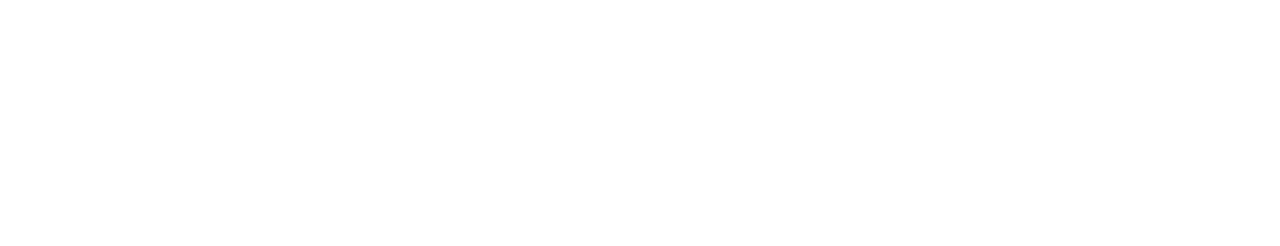
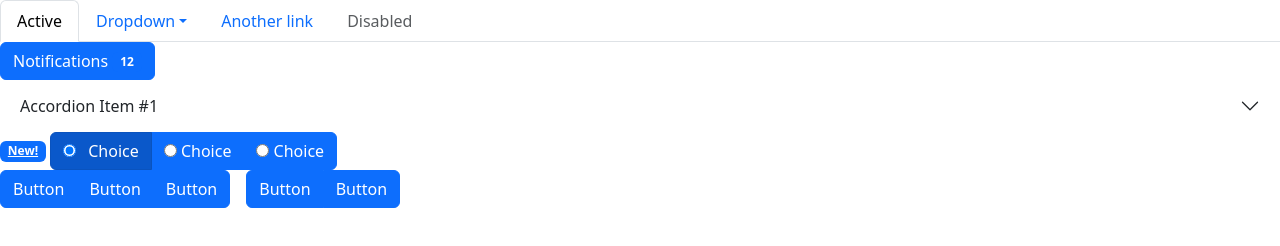
Before and after one commit to heavidevi/htmltest, a plain HTML site: page pages/about.html in a window 1280 px wide. Drawn offline with nearby package versions, Linux system fonts and the light colour scheme.

Commit message:
mad enav bar

```diff
--- a/pages/about.html
+++ b/pages/about.html
@@ -5,8 +5,181 @@
     <meta charset="UTF-8">
     <meta name="viewport" content="width=device-width, initial-scale=1.0">
     <title>about</title>
+    <link rel="stylesheet" href="https://cdn.jsdelivr.net/npm/bootstrap@5.3.3/dist/css/bootstrap.min.css">
+    <link rel="stylesheet" href="../style/style.css">
+
 </head>
 <body>
+    <!-- <h1 id="mycss">Lorem ipsum dolor sit, amet consectetur adipisicing elit. Consectetur aperiam architecto, tenetur velit, eligendi corporis cupiditate nesciunt autem hic officia veritatis quibusdam ex excepturi quasi. Autem iusto odit explicabo dolorem.</h1>
+    <p class="hello">my name is ali</p>
+    <p class="">Lorem ipsum dolor sit, amet consectetur </p> -->
+    <!-- Nav tabs -->
+    <ul
+        class="nav nav-tabs"
+        id="navId"
+        role="tablist"
+    >
+        <li class="nav-item">
+            <a
+                href="#tab1Id"
+                class="nav-link active"
+                data-bs-toggle="tab"
+                aria-current="page"
+                >Active</a
+            >
+        </li>
+        <li class="nav-item dropdown">
+            <a
+                class="nav-link dropdown-toggle"
+                data-bs-toggle="dropdown"
+                href="#"
+                role="button"
+                aria-haspopup="true"
+                aria-expanded="false"
+                >Dropdown</a
+            >
+            <div class="dropdown-menu">
+                <a class="dropdown-item" href="#tab2Id">Action</a>
+                <a class="dropdown-item" href="#tab3Id">Another action</a>
+                <div class="dropdown-divider"></div>
+                <a class="dropdown-item" href="#tab4Id">Action</a>
+            </div>
+        </li>
+        <li class="nav-item" role="presentation">
+            <a href="#tab5Id" class="nav-link" data-bs-toggle="tab"
+                >Another link</a
+            >
+        </li>
+        <li class="nav-item" role="presentation">
+            <a href="#" class="nav-link disabled" data-bs-toggle="tab"
+                >Disabled</a
+            >
+        </li>
+    </ul>
+
+    <!-- Tab panes -->
+    <div class="tab-content" id="myTabContent">
+        <div class="tab-pane fade show active" id="tab1Id" role="tabpanel">
+
+        </div>
+        <div class="tab-pane fade" id="tab2Id" role="tabpanel"></div>
+        <div class="tab-pane fade" id="tab3Id" role="tabpanel"></div>
+        <div class="tab-pane fade" id="tab4Id" role="tabpanel"></div>
+        <div class="tab-pane fade" id="tab5Id" role="tabpanel"></div>
+    </div>
+
+    <!-- (Optional) - Place this js code after initializing bootstrap.min.js or bootstrap.bundle.min.js -->
+    <script>
+        var triggerEl = document.querySelector("#navId a");
+        bootstrap.Tab.getInstance(triggerEl).show(); // Select tab by name
+    </script>
+
+    <button
+        class="btn btn-primary"
+    >
+        Notifications
+        <span
+            class="badge bg-primary"
+            >12</span
+        >
+    </button>
+    <div class="accordion accordion-flush" id="accordionFlushExample">
+        <div class="accordion-item">
+            <h2 class="accordion-header" id="flush-headingOne">
+                <button
+                    class="accordion-button collapsed"
+                    type="button"
+                    data-bs-toggle="collapse"
+                    data-bs-target="#flush-collapseOne"
+                    aria-expanded="true"
+                    aria-controls="flush-collapseOne"
+                >
+                    Accordion Item #1
+                </button>
+            </h2>
+            <div
+                id="flush-collapseOne"
+                class="accordion-collapse collapse"
+                aria-labelledby="flush-headingOne"
+                data-bs-parent="#accordionFlushExample"
+            >
+                <div class="accordion-body">
+                    This is the first item's accordion body.
+                </div>
+            </div>
+        </div>
+
+    </div>
+
+    <a
+        href="#"
+        class="badge bg-primary"
+        >New!</a
+    >
+
+
+    <div class="btn-group" data-bs-toggle="buttons">
+        <label
+            class="btn btn-primary active"
+        >
+            <input
+                type="radio"
+                class="me-2"
+                name="radio"
+                id=""
+                autocomplete="off"
+                checked
+            />
+            Choice
+        </label>
+        <label
+            class="btn btn-primary"
+        >
+            <input type="radio" name="radio" id="" autocomplete="off" /> Choice
+        </label>
+        <label
+            class="btn btn-primary"
+        >
+            <input type="radio" name="radio" id="" autocomplete="off" /> Choice
+        </label>
+    </div>
+    <div class="btn-toolbar" role="toolbar" aria-label="Toolbar">
+        <div class="btn-group" role="group" aria-label="Button Group">
+            <button
+                type="button"
+                class="btn btn-primary"
+            >
+                Button
+            </button>
+            <button
+                type="button"
+                class="btn btn-primary"
+            >
+                Button
+            </button>
+            <button
+                type="button"
+                class="btn btn-primary"
+            >
+                Button
+            </button>
+        </div>
+        <div class="btn-group ms-3" role="group" aria-label="">
+            <button
+                type="button"
+                class="btn btn-primary"
+            >
+                Button
+            </button>
+            <button
+                type="button"
+                class="btn btn-primary"
+            >
+                Button
+            </button>
+        </div>
+    </div>
+
 
 </body>
 </html>
--- /dev/null
+++ b/style/style.css
@@ -0,0 +1,13 @@
+#mycss
+{
+    font-style: italic;
+}
+
+.hello
+{
+    font-size: x-large;
+    color: brown;
+}
+body, html {
+    scroll-behavior: smooth;
+}
```
